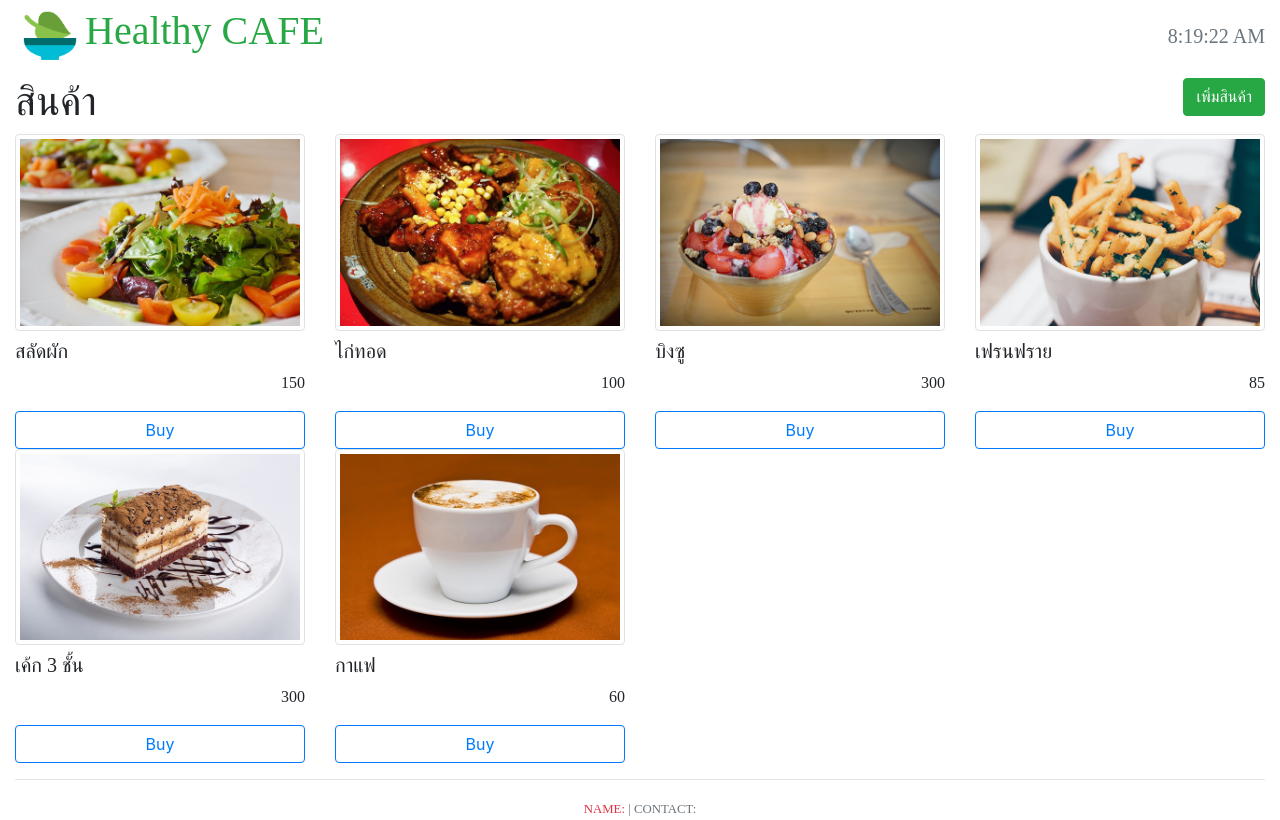
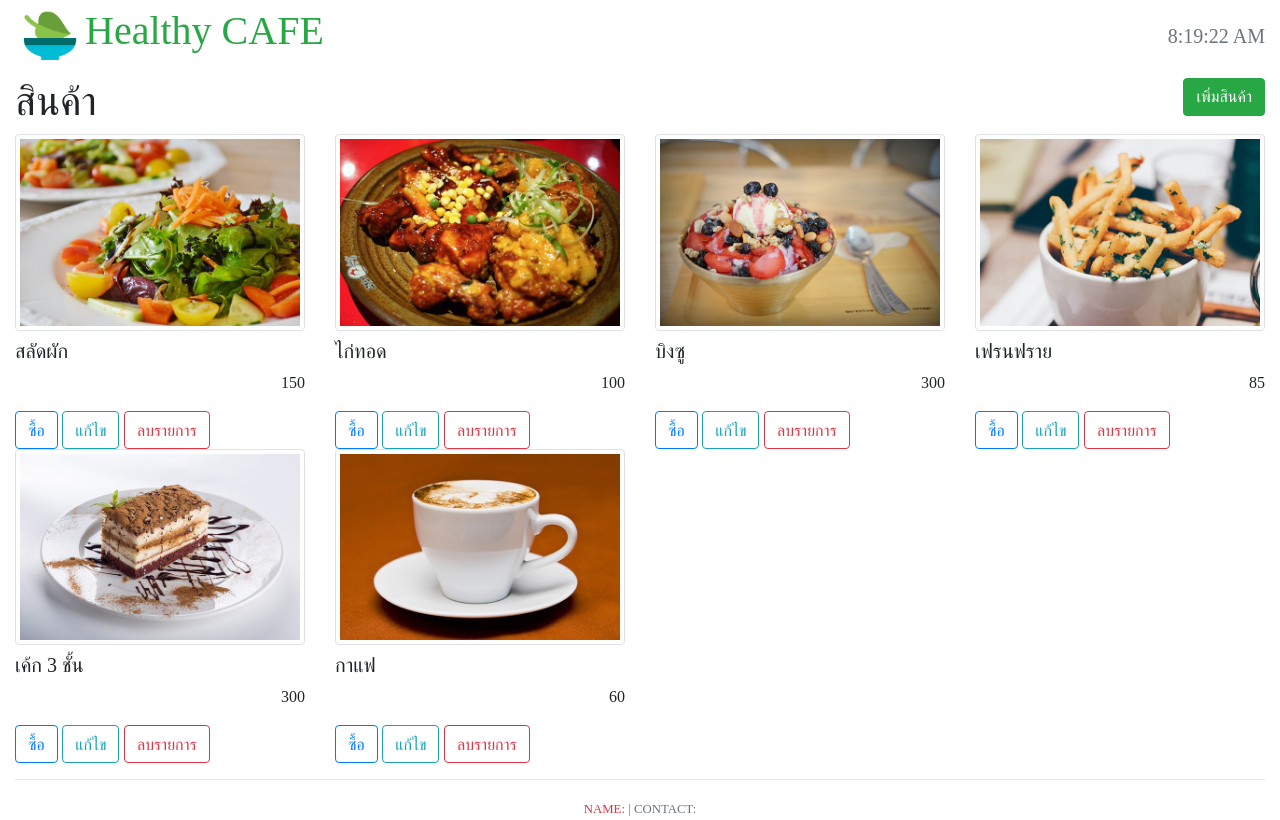
Before and after one commit to Awboynz/my-reactapp, a React (Create React App) app in the folder my-app/: page /products in a window 1280 px wide. Built offline with nearby package versions, Linux system fonts and the light colour scheme; data requests are answered from the project's data file.

Commit message:
add funcion on products page
- Add, Edit, Delete button

```diff
--- a/my-app/src/components/product/ProductItem.js
+++ b/my-app/src/components/product/ProductItem.js
@@ -21,7 +21,11 @@ import { Button } from 'reactstrap'
                 <p className="title text-right">{unitPrice}</p>
 
                  {/* ใช้งาน Class ปุ่มของ Reactstrap */}
-                <Button outline color="primary" onClick={() => this.props.onAddOrder(this.props.product)} block>Buy</Button>{' '}
+                <Button outline color="primary" onClick={() => this.props.onAddOrder(this.props.product)} >ซื้อ</Button>{' '}
+
+                <Button outline color="info" >แก้ไข</Button>{' '}
+
+                <Button outline color="danger" onClick={() => this.props.onDelProduct(this.props.product)} >ลบรายการ</Button>{' '}
             </div>
         )
     }
--- a/my-app/src/components/product/ProductList.js
+++ b/my-app/src/components/product/ProductList.js
@@ -7,7 +7,7 @@ class ProductList extends Component {
           return (
           this.props.products &&
           this.props.products.map(product => (
-            <ProductItem key={product.productId} product={product} onAddOrder={this.props.onAddOrder}/>
+            <ProductItem key={product.productId} product={product} onAddOrder={this.props.onAddOrder} onDelProduct={this.props.onDelProduct}/>
           ))
       )
   }
```
